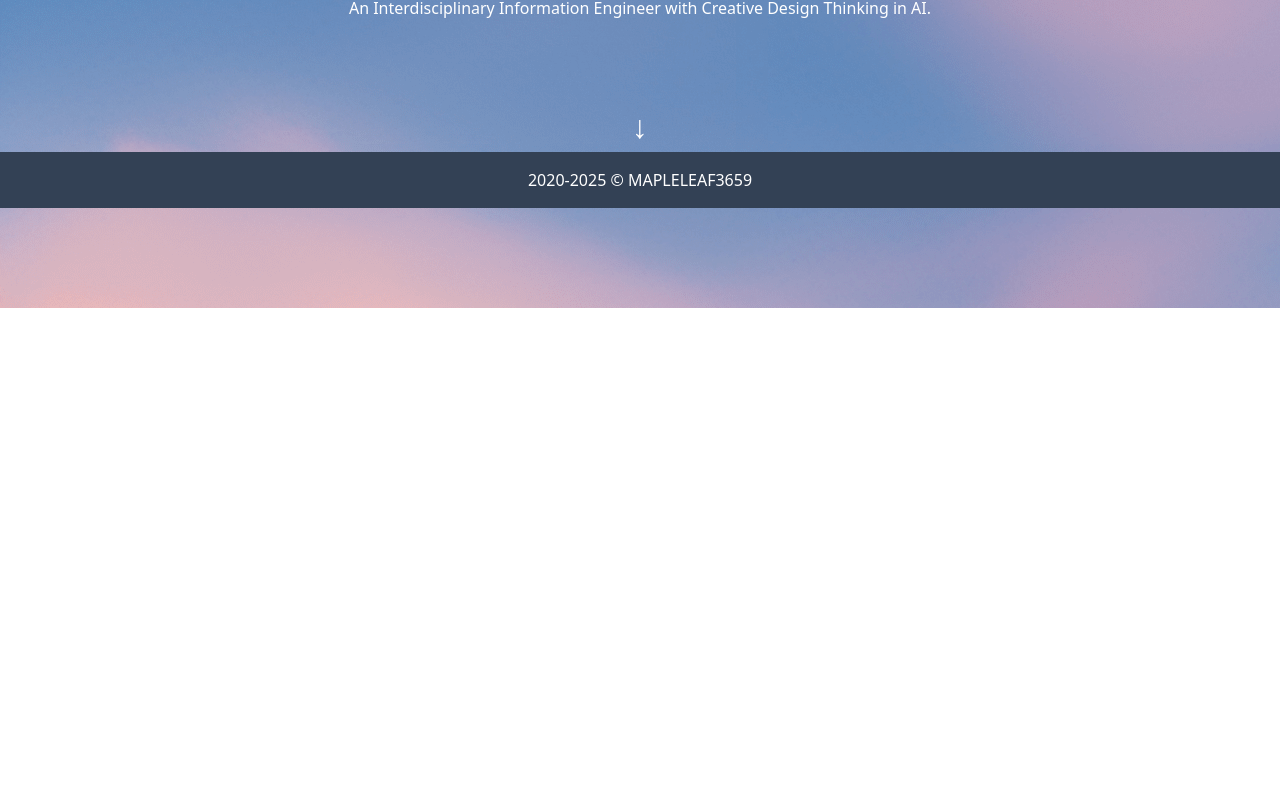
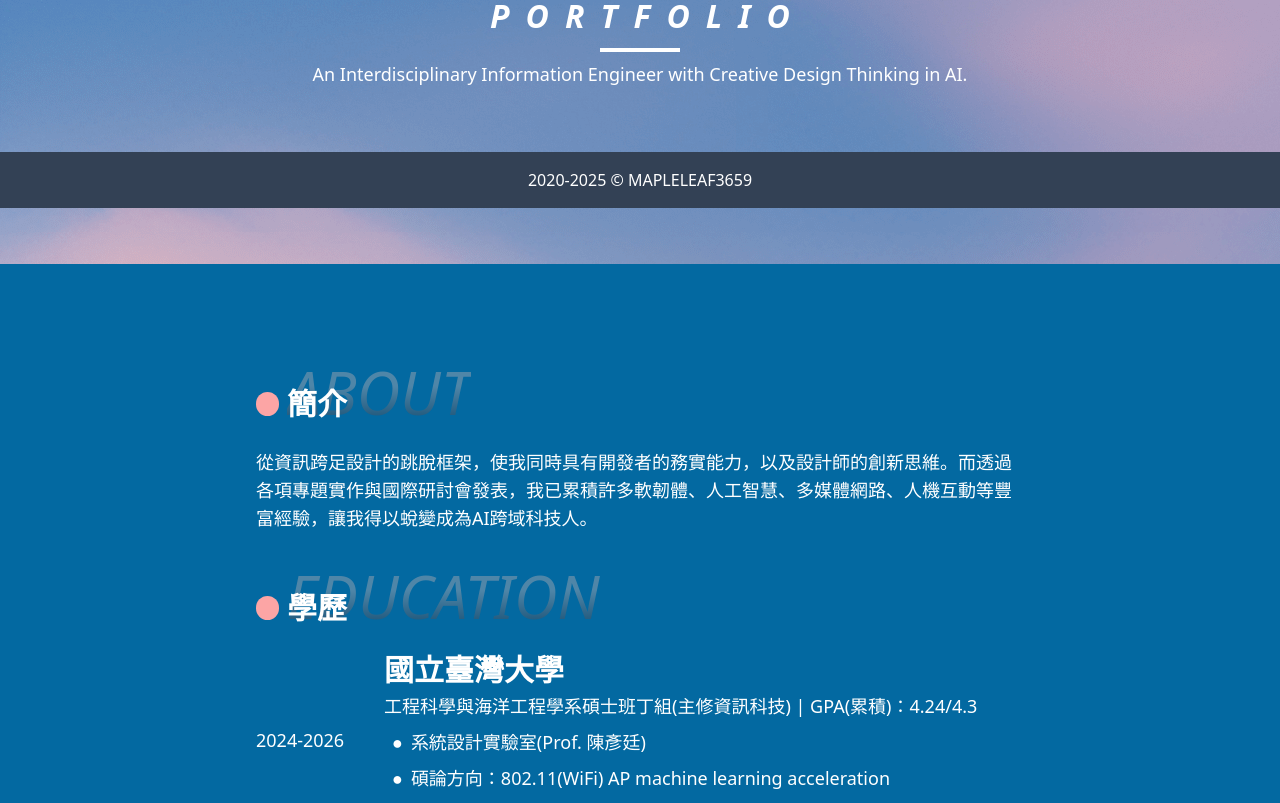
Before and after one commit to MAPLELEAF3659/portfolio, a Nuxt app: page / in a window 1280 px wide. Shown: the part 592-1395 px from the top of the page. Before the commit the page ends 900 px from the top, so only its background shows below. Built offline with nearby package versions, Linux system fonts and the light colour scheme.

Commit message:
Add index page contents

```diff
--- a/app.vue
+++ b/app.vue
@@ -1,7 +1,7 @@
 <template>
   <div class="app">
     <Header />
-    <NuxtPage class="pt-14 sm:pb-12" />
+    <NuxtPage class="pt-14 sm:pb-12 bg-color-page" />
     <Footer />
   </div>
 </template>
--- a/assets/css/tailwind.css
+++ b/assets/css/tailwind.css
@@ -14,8 +14,12 @@
     @apply text-white text-center;
   }
 
+  .text-title {
+    @apply text-3xl text-white font-bold;
+  }
+
   .text-desc {
-    @apply text-base;
+    @apply text-lg text-white;
   }
 
   .text-with-space {
@@ -31,4 +35,7 @@
   .bg-color-header-footer {
     @apply bg-slate-700;
   }
+  .bg-color-page {
+    @apply bg-gradient-to-b from-sky-700 from-80% to-sky-600 to-90%;
+  }
 }
--- /dev/null
+++ b/components/compDesc.vue
@@ -0,0 +1,12 @@
+<template>
+    <p class="text-desc">{{ desc }}</p>
+</template>
+
+<script setup lang="ts">
+defineProps({
+    desc: {
+        type: String,
+        required: true
+    },
+})
+</script>
--- /dev/null
+++ b/components/compTitle.vue
@@ -0,0 +1,36 @@
+<template>
+    <div class="title flex items-center gap-2">
+        <div class="circle w-6 h-6 rounded-full bg-red-300" />
+        <div class="text relative w-full">
+            <h3 class="absolute text-title text-t">{{ title }}</h3>
+            <h3 class="absolute text-title text-bg">{{ titleBg }}</h3>
+        </div>
+    </div>
+</template>
+
+<script setup lang="ts">
+defineProps({
+    title: {
+        type: String,
+        required: true
+    },
+    titleBg: {
+        type: String,
+        required: true
+    },
+})
+</script>
+
+<style lang="postcss">
+.text-t {
+    z-index: 1;
+    transform: translateY(-50%);
+}
+
+.text-bg {
+    z-index: 0;
+    transform: translateY(-70%);
+    opacity: 0.5;
+    @apply italic text-6xl text-transparent bg-clip-text font-normal bg-gradient-to-b from-gray-400 to-gray-700 from-40%;
+}
+</style>
--- /dev/null
+++ b/components/compTwoCols.vue
@@ -0,0 +1,46 @@
+<template>
+    <div class="education grid grid-cols-6">
+        <div class="col-span-1 flex items-center">
+            <span class="text-desc">{{ dateStart }}</span>
+            <span v-show="dateEnd" class="text-desc">-{{ dateEnd }}</span>
+        </div>
+        <div class="col-span-5">
+            <h2 class="text-title">{{ title }}</h2>
+            <h2 class="text-desc mt-1 mb-2">{{ subtitle }}</h2>
+            <ul class="flex flex-col gap-2">
+                <li v-for="(item, index) in descArray" :key="index">
+                    <p class="text-desc">
+                        <span class="mx-2">●</span>
+                        <span>{{ item }}</span>
+                    </p>
+                </li>
+            </ul>
+
+        </div>
+    </div>
+</template>
+
+<script setup lang="ts">
+defineProps({
+    dateStart: {
+        type: String,
+        required: true
+    },
+    dateEnd: {
+        type: String,
+        default: ""
+    },
+    title: {
+        type: String,
+        required: true
+    },
+    subtitle: {
+        type: String,
+        default: ""
+    },
+    descArray: {
+        type: Array,
+        default: new Array
+    }
+})
+</script>
--- a/pages/index.vue
+++ b/pages/index.vue
@@ -1,6 +1,7 @@
+<!-- eslint-disable vue/first-attribute-linebreak -->
 <template>
-    <div class="page-index w-full h-full  bg-[url(/public/images/index_bg.png)]">
-        <section class="main py-32">
+    <div class="page-index w-full h-full">
+        <section class="main h-svh py-48 bg-[url(/public/images/index_bg.png)]">
             <div class="top gap-2 mb-32">
                 <h2 class="text-main-sub text-with-space-sm">JUN-YE ZHOU</h2>
                 <h1 class="text-main text-with-space">周駿曄</h1>
@@ -16,9 +17,74 @@
                 <span class="arrow-down text-main-sub">↓</span>
             </div>
         </section>
+        <div class="container mx-auto my-32 flex flex-col gap-16">
+            <section class="about mx-64 flex flex-col gap-8">
+                <CompTitle title="簡介" title-bg="ABOUT" />
+                <CompDesc
+                    desc="從資訊跨足設計的跳脫框架，使我同時具有開發者的務實能力，以及設計師的創新思維。而透過各項專題實作與國際研討會發表，我已累積許多軟韌體、人工智慧、多媒體網路、人機互動等豐富經驗，讓我得以蛻變成為AI跨域科技人。" />
+            </section>
+            <section class="education mx-64 flex flex-col gap-8">
+                <CompTitle title="學歷" title-bg="EDUCATION" />
+                <CompTwoCols date-start="2024" date-end="2026" title="國立臺灣大學"
+                    subtitle="工程科學與海洋工程學系碩士班丁組(主修資訊科技) | GPA(累積)：4.24/4.3"
+                    :desc-array="['系統設計實驗室(Prof. 陳彥廷)', '碩論方向：802.11(WiFi) AP machine learning acceleration', '修習課程：嵌入式系統、嵌入式機器學習、多媒體網路、資料礦掘']" />
+                <CompTwoCols date-start="2020" date-end="2024" title="國立臺北科技大學" subtitle="互動設計系媒體設計組 | GPA：3.97/4.0"
+                    :desc-array="['AI互動媒體實驗室', '總排名: 2/63(3.2%)、書卷獎x6', '修習課程：人機互動、物聯網、全端網站開發、多媒體技術、數位遊戲設計']" />
+            </section>
+            <section class="work-exp mx-64 flex flex-col gap-8">
+                <CompTitle title="工作經驗" title-bg="WORK EXPERIENCES" />
+                <CompTwoCols date-start="2023.04" date-end="2023.09" title="研究助理(Diffusion model)" subtitle="志合訊息股份有限公司"
+                    :desc-array="['研究有關Diffusion model相關論文與PyTorch+HuggingFace實作，並給予工作同仁指導教學。研究後期擔任顧問角色，給予LDM大模型訓練建議與範例程式碼。']" />
+                <CompTwoCols date-start="2022.06" date-end="2022.09" title="前端工程實習(Vue.js)"
+                    subtitle="球據智能運動數據分析股份有限公司(現名富據智能科技)" :desc-array="['開發公司所研發之籃球比賽AI辨識系統之前端介面，包括網頁影片編輯器(類似威力導演)、影片選擇大廳、後台管理介面等，提升約20%管理員審核效率。',
+                        '開發公司形象官網前端，包含主頁介紹與動畫、登入與註冊頁面、聯絡我們頁面等。',
+                        '開發公司IG 活動小網站，包含活動說明與答題頁面之動畫實作。']" />
+            </section>
+            <section class="publication mx-64 flex flex-col gap-8">
+                <CompTitle title="發表" title-bg="PUBLICATION" />
+                <CompTwoCols date-start="2024"
+                    title="Enhancing exercise engagement through AI-driven virtual training and game-based animation"
+                    subtitle="2024 IET International Conference on Engineering Technologies and Applications (ICETA)"
+                    :desc-array="['第三作者']" />
+                <CompTwoCols date-start="2023" title="Empowering Interactive Fitness Game"
+                    subtitle="2023 IEEE International Conference on Consumer Electronics-Taiwan (ICCE-Taiwan)"
+                    :desc-array="['第一作者、通訊作者、Oral presentation']" />
+                <CompTwoCols date-start="2023"
+                    title="Word Card Generation for Language Education using Latent Diffusion Model"
+                    subtitle="2023 IET International Conference on Engineering Technologies and Applications (ICETA)"
+                    :desc-array="['第一作者、通訊作者、Oral presentation']" />
+                <CompTwoCols date-start="2022" date-end="至今" title="MAPLELEAF3659 Blog" subtitle="個人技術部落格"
+                    :desc-array="['程式設計/AI/生活分享', '目前技術文章主題包含：FPGA、RPi Linux Kernel、AE/VAE、Diffusion model、Multimedia', '累計點閱超過1000次']" />
+            </section>
+            <section class="awards mx-64 flex flex-col gap-8">
+                <CompTitle title="獎項" title-bg="AWARDS" />
+                <CompTwoCols date-start="2024.05.30" date-end="06.01" title="放視大賞2024 ● 跨域組銀賞"
+                    subtitle="作品《The Blinking Bullet》" />
+                <CompTwoCols date-start="2024.05.24" date-end="05.27" title="金點新秀設計獎2024 ● 和碩贊助特別獎"
+                    subtitle="作品《The Blinking Bullet》" />
+                <CompTwoCols date-start="2023.05.25" date-end="05.27" title="放視大賞2023 ● PC與主機遊戲組入圍"
+                    subtitle="作品《The Controlled》" />
+                <CompTwoCols date-start="2023.04" date-end="05" title="技職盃黑克松2023 ● 全國賽入圍/北區賽佳作"
+                    subtitle="作品《滴滴蘭》(全國賽)、《山頂的Pachinko》(北區賽)" />
+            </section>
+            <section class="activities mx-64 flex flex-col gap-8">
+                <CompTitle title="活動經歷" title-bg="ACTIVITY EXPERIENCES" />
+                <CompTwoCols date-start="2024.02.29" title="秀山國小教師研習營 - AI生成創作" subtitle="講師" />
+                <CompTwoCols date-start="2023.12.20" title="國立暨南大學 - AI人像生成" subtitle="講師" />
+                <CompTwoCols date-start="2023.08" date-end="09" title="XR 創新與實作課程 - NVIDIA x HTC x 北科大" subtitle="助教" />
+                <CompTwoCols date-start="2023.02" date-end="06" title="111-2 學期北科互動系上課程(互動程式設計III、設計實作、基本設計II)"
+                    subtitle="助教" />
+                <CompTwoCols date-start="2023.04.14" title="教育部 人文社科教育苗圃分區資源中心計畫工作坊" subtitle="參與人" />
+                <CompTwoCols date-start="2022.10.20" title="NVIDIA Studio x HP 協作空間 Openday" subtitle="作品製作與展演" />
+                <CompTwoCols date-start="2022.07.11" date-end="07.12" title="2022 創新IOT應用與雛型設計跨域工作坊" subtitle="助教" />
+            </section>
+        </div>
     </div>
 </template>
 <script setup lang="ts">
+import CompTitle from "~/components/compTitle.vue"
+import CompDesc from "~/components/compDesc.vue"
+import CompTwoCols from "~/components/compTwoCols.vue"
 const currentYear = new Date().getFullYear();
 
 useHead({
@@ -27,18 +93,17 @@ useHead({
 </script>
 
 <style lang="postcss">
-
 .arrow-down {
     animation: MoveDown 2s ease-in-out infinite;
 }
 
 @keyframes MoveDown {
-    0%{
+    0% {
         opacity: 0;
         transform: translateY(0%);
     }
 
-    25%{
+    25% {
         opacity: 1;
     }
 
```
